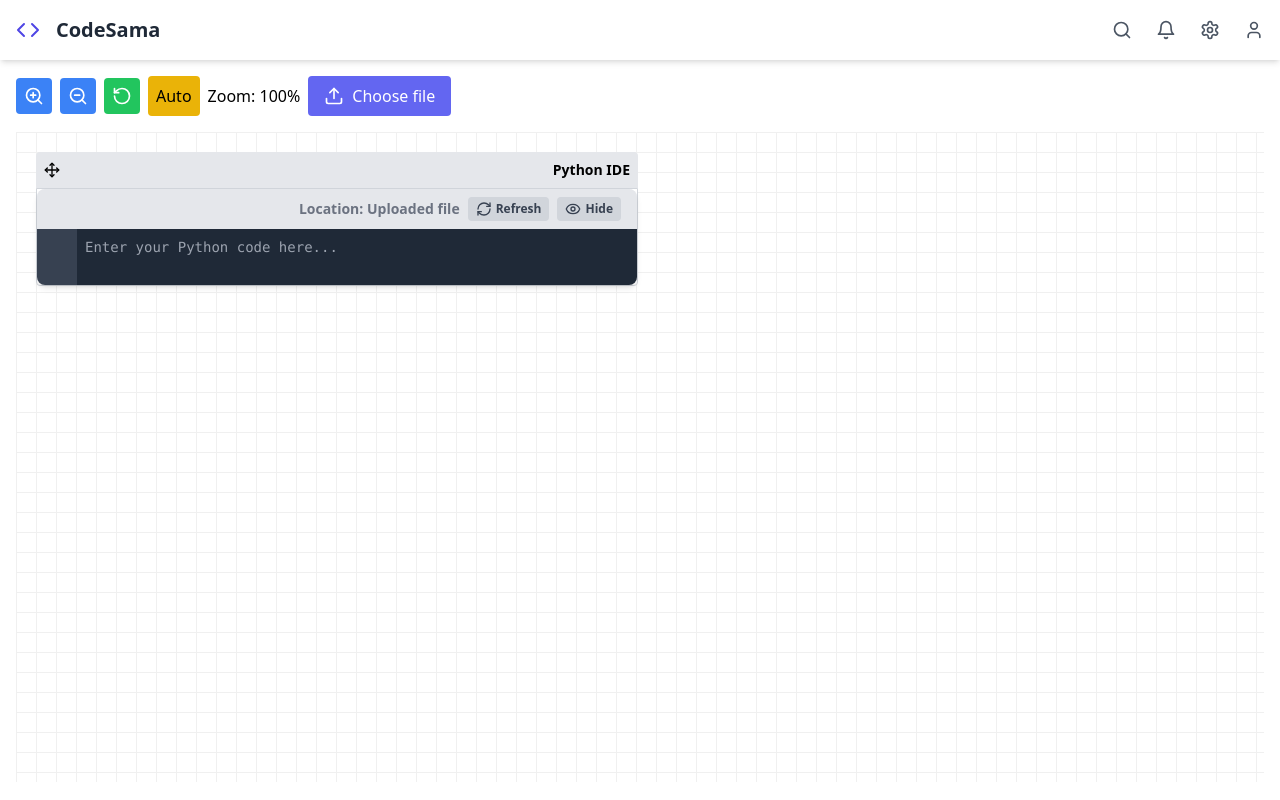
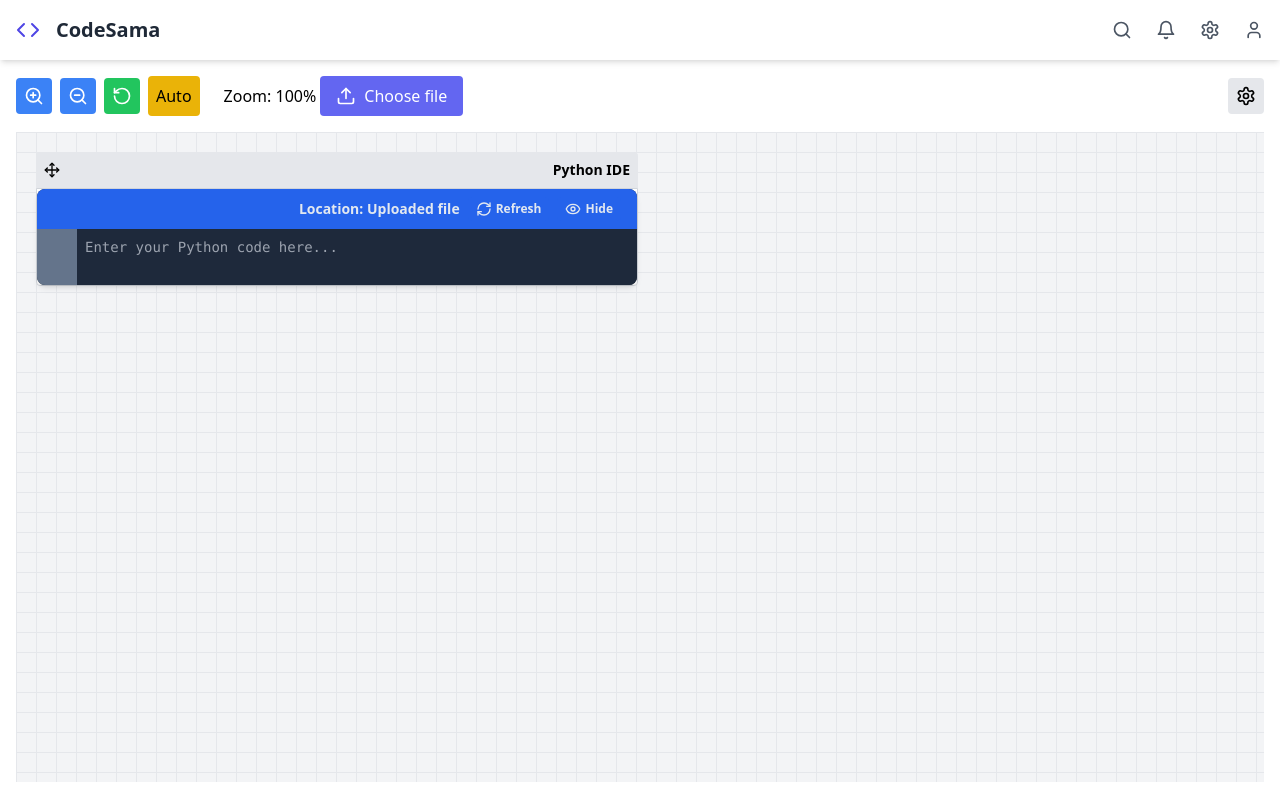
Before and after one commit to fridayowl/CodeSama, a React (Create React App) app: page / in a window 1280 px wide. Built offline with nearby package versions, Linux system fonts and the light colour scheme.

Commit message:
customization

```diff
--- a/package.json
+++ b/package.json
@@ -14,6 +14,7 @@
     "fs-extra": "^11.2.0",
     "lucide-react": "^0.439.0",
     "react": "^18.3.1",
+    "react-color": "^2.19.3",
     "react-dom": "^18.3.1",
     "react-scripts": "5.0.1",
     "react-spring": "^9.7.4",
@@ -49,6 +50,7 @@
   },
   "devDependencies": {
     "@types/fs-extra": "^11.0.4",
+    "@types/react-color": "^3.0.12",
     "@types/react-syntax-highlighter": "^15.5.13",
     "autoprefixer": "^10.4.20",
     "postcss": "^8.4.45",
--- a/src/CanvasGrid.tsx
+++ b/src/CanvasGrid.tsx
@@ -20,6 +20,7 @@ interface CanvasGridProps {
     onFlowVisibilityChange: (isVisible: boolean) => void;
     zoomLevel: number;
     idePosition: { x: number; y: number };
+    customization: any;
 }
 
 const CanvasGrid: React.FC<CanvasGridProps> = ({
@@ -36,6 +37,7 @@ const CanvasGrid: React.FC<CanvasGridProps> = ({
     onFlowVisibilityChange,
     zoomLevel,
     idePosition,
+    customization
 }) => {
     const getBlockPosition = (id: string) => {
         if (id === 'python-ide') {
@@ -66,9 +68,10 @@ const CanvasGrid: React.FC<CanvasGridProps> = ({
 
     return (
         <div className="relative w-full h-full" style={{
-            backgroundImage: `linear-gradient(to right, #f0f0f0 1px, transparent 1px),
-                               linear-gradient(to bottom, #f0f0f0 1px, transparent 1px)`,
-            backgroundSize: `${20 * zoomLevel}px ${20 * zoomLevel}px`,
+            backgroundImage: `linear-gradient(to right, ${customization.canvas.gridColor} 1px, transparent 1px),
+                               linear-gradient(to bottom, ${customization.canvas.gridColor} 1px, transparent 1px)`,
+            backgroundSize: `${customization.canvas.gridSpacing * zoomLevel}px ${customization.canvas.gridSpacing * zoomLevel}px`,
+            backgroundColor: customization.canvas.backgroundColor,
         }}>
             {isFlowVisible && getVisibleBlocks().map((item) => (
                 <DraggableWrapper
@@ -89,6 +92,7 @@ const CanvasGrid: React.FC<CanvasGridProps> = ({
                             fileType={item.fileType}
                             code={item.code}
                             onVisibilityChange={onVisibilityChange}
+                            customization={customization}
                         />
                     ) : item.type === 'function' ? (
                         <FunctionBlock
@@ -99,6 +103,7 @@ const CanvasGrid: React.FC<CanvasGridProps> = ({
                             fileType={item.fileType}
                             code={item.code}
                             onVisibilityChange={() => { }}
+                            customization={customization}
                         />
                     ) : (
                         <CodeBlock
@@ -110,6 +115,7 @@ const CanvasGrid: React.FC<CanvasGridProps> = ({
                             fileType={item.fileType}
                             code={item.code}
                             onVisibilityChange={onVisibilityChange}
+                            customization={customization}
                         />
                     )}
                 </DraggableWrapper>
@@ -128,6 +134,7 @@ const CanvasGrid: React.FC<CanvasGridProps> = ({
                     onCodeChange={onCodeChange}
                     fileName={fileName}
                     onFlowVisibilityChange={onFlowVisibilityChange}
+                    customization={customization.ide}
                 />
             </DraggableWrapper>
 
@@ -138,13 +145,11 @@ const CanvasGrid: React.FC<CanvasGridProps> = ({
                         startPoint: getAdjustedPosition(conn.start, true),
                         endPoint: getAdjustedPosition(conn.end, false),
                         startBlockType: blocks.find(b => b.id === conn.start)?.type || 'code',
-                        endBlockType: blocks.find(b => b.id === conn.end)?.type || 'code',
-                        type: (blocks.find(b => b.id === conn.start)?.type === 'code' ||
-                            blocks.find(b => b.id === conn.end)?.type === 'code')
-                            ? 'codeLink' : conn.type
+                        endBlockType: blocks.find(b => b.id === conn.end)?.type || 'code'
                     }))}
                     zoomLevel={zoomLevel}
                     getBlockPosition={getBlockPosition}
+                    customization={customization.connections}
                 />
             )}
         </div>
--- a/src/Connections.tsx
+++ b/src/Connections.tsx
@@ -1,6 +1,5 @@
 import React from 'react';
 import { GitFork, Package, ArrowUpRight, Layers, FileCode2, LucideIcon } from 'lucide-react';
-import customizationData from './customization.json';
 
 interface Point {
     x: number;
@@ -24,9 +23,12 @@ interface ConnectionsProps {
     connections: Connection[];
     zoomLevel: number;
     getBlockPosition: (id: string) => { x: number; y: number; width: number; height: number };
+    customization: any;
 }
 
-const Connections: React.FC<ConnectionsProps> = ({ connections, zoomLevel, getBlockPosition }) => {
+const defaultConnectionColor = "#000000";
+
+const Connections: React.FC<ConnectionsProps> = ({ connections, zoomLevel, getBlockPosition, customization }) => {
     const getBezierPath = (start: Point, end: Point): string => {
         const midX = (start.x + end.x) / 2;
         const dx = end.x - start.x;
@@ -35,7 +37,7 @@ const Connections: React.FC<ConnectionsProps> = ({ connections, zoomLevel, getBl
 
         let controlPoint1, controlPoint2;
 
-        if (dx < 0) { // If connection is right-to-left
+        if (dx < 0) {
             controlPoint1 = {
                 x: start.x - Math.abs(dx) * curvature,
                 y: start.y
@@ -58,8 +60,11 @@ const Connections: React.FC<ConnectionsProps> = ({ connections, zoomLevel, getBl
         return `M ${start.x},${start.y} C ${controlPoint1.x},${controlPoint1.y} ${controlPoint2.x},${controlPoint2.y} ${end.x},${end.y}`;
     };
 
-    const getConnectionColor = (type: Connection['type']) => {
-        return customizationData.connections[type].lineColor;
+    const getConnectionColor = (type: Connection['type']): string => {
+        if (customization && customization[type]) {
+            return customization[type].lineColor || defaultConnectionColor;
+        }
+        return defaultConnectionColor;
     };
 
     const getConnectionIcon = (type: Connection['type']): LucideIcon => {
@@ -73,11 +78,14 @@ const Connections: React.FC<ConnectionsProps> = ({ connections, zoomLevel, getBl
     };
 
     const getConnectionStyle = (type: Connection['type']) => {
-        const style = customizationData.connections[type];
-        return {
-            strokeDasharray: style.lineStyle === 'dashed' ? '5,5' :
-                style.lineStyle === 'dotted' ? '2,2' : 'none',
-        };
+        if (customization && customization[type]) {
+            const style = customization[type];
+            return {
+                strokeDasharray: style.lineStyle === 'dashed' ? '5,5' :
+                    style.lineStyle === 'dotted' ? '2,2' : 'none',
+            };
+        }
+        return {};
     };
 
     return (
@@ -131,7 +139,7 @@ const Connections: React.FC<ConnectionsProps> = ({ connections, zoomLevel, getBl
                     y: (connection.startPoint.y + connection.endPoint.y) / 2
                 };
 
-                const arrowHead = customizationData.connections[connection.type].arrowHead;
+                const arrowHead = customization[connection.type]?.arrowHead || 'arrow';
 
                 return (
                     <g key={connection.id}>
@@ -154,7 +162,7 @@ const Connections: React.FC<ConnectionsProps> = ({ connections, zoomLevel, getBl
                             height={16}
                         >
                             <div className="flex items-center justify-center w-full h-full bg-white rounded-full shadow-md">
-                                <IconComponent size={16} />
+                                <IconComponent size={16} color={color} />
                             </div>
                         </foreignObject>
                         <text
--- a/src/DesignCanvas.tsx
+++ b/src/DesignCanvas.tsx
@@ -1,9 +1,10 @@
 import React, { useState, useCallback, useEffect, useRef } from 'react';
-import { ZoomIn, ZoomOut, RotateCcw, Upload } from 'lucide-react';
+import { ZoomIn, ZoomOut, RotateCcw,Upload, Settings as SettingsIcon } from 'lucide-react';
 import CanvasGrid from './CanvasGrid';
 import { generateJsonFromPythonFile } from './fileProcessor';
+import SettingsPanel from './Settings';
+import defaultCustomization from './customization.json';
 
-// Type definitions
 export interface BlockData {
     id: string;
     type: 'class' | 'function' | 'code';
@@ -51,7 +52,9 @@ const DesignCanvas: React.FC = () => {
     const [idePosition, setIdePosition] = useState({ x: 20, y: 20 });
     const [refreshKey, setRefreshKey] = useState(0);
     const [autoZoom, setAutoZoom] = useState(true);
+    const [customization, setCustomization] = useState(defaultCustomization);
     const canvasRef = useRef<HTMLDivElement>(null);
+    const [isSettingsPanelOpen, setIsSettingsPanelOpen] = useState(false);
 
     const loadFile = useCallback(async (content: string) => {
         try {
@@ -271,27 +274,34 @@ const DesignCanvas: React.FC = () => {
         setAutoZoom(!autoZoom);
     };
 
+
+    const handleCustomizationChange = (newCustomization: any) => {
+        setCustomization(newCustomization);
+    };
+
     return (
         <div className="w-full h-screen p-4">
-            <div className="flex items-center mb-4 space-x-2">
-                <button onClick={handleZoomIn} className="p-2 bg-blue-500 text-white rounded hover:bg-blue-600" title="Zoom In">
+            <div className="flex justify-between items-center mb-4">
+                <div className="flex items-center">
+                    <button onClick={handleZoomIn} className="mr-2 p-2 bg-blue-500 text-white rounded hover:bg-blue-600" title="Zoom In">
                         <ZoomIn size={20} />
                     </button>
-                <button onClick={handleZoomOut} className="p-2 bg-blue-500 text-white rounded hover:bg-blue-600" title="Zoom Out">
+                    <button onClick={handleZoomOut} className="mr-2 p-2 bg-blue-500 text-white rounded hover:bg-blue-600" title="Zoom Out">
                         <ZoomOut size={20} />
                     </button>
-                <button onClick={handleZoomReset} className="p-2 bg-green-500 text-white rounded hover:bg-green-600" title="Reset Zoom">
+                    <button onClick={handleZoomReset} className="mr-2 p-2 bg-green-500 text-white rounded hover:bg-green-600" title="Reset Zoom">
                         <RotateCcw size={20} />
                     </button>
                     <button
                         onClick={toggleAutoZoom}
-                    className={`p-2 rounded ${autoZoom ? 'bg-yellow-500 hover:bg-yellow-600' : 'bg-gray-300 hover:bg-gray-400'}`}
+                        className={`mr-2 p-2 rounded ${autoZoom ? 'bg-yellow-500 hover:bg-yellow-600' : 'bg-gray-300 hover:bg-gray-400'}`}
                         title={autoZoom ? "Disable Auto-Zoom" : "Enable Auto-Zoom"}
                     >
                         Auto
                     </button>
-                <span className="ml-2">Zoom: {Math.round(zoomLevel * 100)}%</span>
-                <div className="relative">
+                    <span className="ml-4">Zoom: {Math.round(zoomLevel * 100)}%</span>
+
+                    <div className="relative  ml-1 ">
                         <input
                             type="file"
                             onChange={handleFileChange}
@@ -308,6 +318,14 @@ const DesignCanvas: React.FC = () => {
                         </label>
                     </div>
                 </div>
+                <button
+                    onClick={() => setIsSettingsPanelOpen(true)}
+                    className="p-2 bg-gray-200 rounded hover:bg-gray-300"
+                    title="Open Settings"
+                >
+                    <SettingsIcon size={20} />
+                </button>
+            </div>
 
             <div
                 ref={canvasRef}
@@ -315,9 +333,10 @@ const DesignCanvas: React.FC = () => {
                 style={{
                     width: '100%',
                     height: 'calc(100vh - 150px)',
-                    backgroundImage: `linear-gradient(to right, #f0f0f0 1px, transparent 1px),
-                                       linear-gradient(to bottom, #f0f0f0 1px, transparent 1px)`,
-                    backgroundSize: `${20 * zoomLevel}px ${20 * zoomLevel}px`,
+                    backgroundImage: `linear-gradient(to right, ${customization.canvas.gridColor} 1px, transparent 1px),
+                                       linear-gradient(to bottom, ${customization.canvas.gridColor} 1px, transparent 1px)`,
+                    backgroundSize: `${customization.canvas.gridSpacing * zoomLevel}px ${customization.canvas.gridSpacing * zoomLevel}px`,
+                    backgroundColor: customization.canvas.backgroundColor,
                 }}
             >
                 <div style={{
@@ -342,9 +361,17 @@ const DesignCanvas: React.FC = () => {
                         onFlowVisibilityChange={handleFlowVisibilityChange}
                         zoomLevel={zoomLevel}
                         idePosition={idePosition}
+                        customization={customization}
                     />
                 </div>
             </div>
+
+            <SettingsPanel
+                isOpen={isSettingsPanelOpen}
+                onClose={() => setIsSettingsPanelOpen(false)}
+                customization={customization}
+                onCustomizationChange={handleCustomizationChange}
+            />
         </div>
     );
 };
--- a/src/PythonIDE.tsx
+++ b/src/PythonIDE.tsx
@@ -6,9 +6,10 @@ interface PythonIDEProps {
     onCodeChange: (newCode: string) => void;
     fileName: string;
     onFlowVisibilityChange: (isVisible: boolean) => void;
+    customization: any;
 }
 
-const PythonIDE: React.FC<PythonIDEProps> = ({ fileContent, onCodeChange, fileName, onFlowVisibilityChange }) => {
+const PythonIDE: React.FC<PythonIDEProps> = ({ fileContent, onCodeChange, fileName, onFlowVisibilityChange, customization }) => {
     const [lines, setLines] = useState<string[]>([]);
     const [isFlowVisible, setIsFlowVisible] = useState(true);
     const [isRefreshing, setIsRefreshing] = useState(false);
@@ -39,28 +40,30 @@ const PythonIDE: React.FC<PythonIDEProps> = ({ fileContent, onCodeChange, fileNa
         setTimeout(() => {
             onFlowVisibilityChange(true);
             setIsRefreshing(false);
-        }, 500); // Adjust this delay as needed
+        }, 500);
     };
 
     return (
-        <div className="w-[600px] h-full bg-gray-100 rounded-lg shadow-md overflow-hidden flex flex-col">
-            <div className="bg-gray-200 text-gray-700 py-2 px-4 font-semibold flex justify-between items-center">
+        <div className="w-[600px] h-full rounded-lg shadow-md overflow-hidden flex flex-col" style={{ backgroundColor: customization.backgroundColor }}>
+            <div className="py-2 px-4 font-semibold flex justify-between items-center" style={{ backgroundColor: customization.highlightColor, color: customization.textColor }}>
                 <span>{fileName}</span>
                 <div className="flex items-center">
-                    <span className="text-sm text-gray-500 mr-2">Location: Uploaded file</span>
+                    <span className="text-sm mr-2" style={{ color: customization.textColor }}>Location: Uploaded file</span>
                     <button
                         onClick={handleRefresh}
-                        className="px-2 py-1 bg-gray-300 rounded hover:bg-gray-400 flex items-center mr-2"
+                        className="px-2 py-1 rounded hover:bg-opacity-80 flex items-center mr-2"
                         title="Refresh flow"
                         disabled={isRefreshing}
+                        style={{ backgroundColor: customization.highlightColor }}
                     >
                         <RefreshCw size={16} className={`mr-1 ${isRefreshing ? 'animate-spin' : ''}`} />
                         <span className="text-xs">Refresh</span>
                     </button>
                     <button
                         onClick={toggleFlowVisibility}
-                        className="px-2 py-1 bg-gray-300 rounded hover:bg-gray-400 flex items-center"
+                        className="px-2 py-1 rounded hover:bg-opacity-80 flex items-center"
                         title={isFlowVisible ? "Hide flow" : "Show flow"}
+                        style={{ backgroundColor: customization.highlightColor }}
                     >
                         {isFlowVisible ? <Eye size={16} className="mr-1" /> : <EyeOff size={16} className="mr-1" />}
                         <span className="text-xs">{isFlowVisible ? "Hide" : "Show"}</span>
@@ -68,7 +71,7 @@ const PythonIDE: React.FC<PythonIDEProps> = ({ fileContent, onCodeChange, fileNa
                 </div>
             </div>
             <div className="flex flex-grow overflow-hidden">
-                <div className="bg-gray-700 text-gray-300 p-2 text-right select-none overflow-y-hidden" style={{ width: '40px' }}>
+                <div className="p-2 text-right select-none overflow-y-hidden" style={{ width: '40px', backgroundColor: customization.lineNumbersColor, color: customization.textColor }}>
                     {lines.map((_, index) => (
                         <div key={index} className="leading-6 text-xs">
                             {index + 1}
@@ -76,11 +79,15 @@ const PythonIDE: React.FC<PythonIDEProps> = ({ fileContent, onCodeChange, fileNa
                     ))}
                 </div>
                 <textarea
-                    className="flex-grow p-2 font-mono text-sm bg-gray-800 text-white border-none resize-none outline-none overflow-y-scroll"
+                    className="flex-grow p-2 font-mono text-sm border-none resize-none outline-none overflow-y-scroll"
                     value={lines.join('\n')}
                     onChange={handleTextareaChange}
                     placeholder="Enter your Python code here..."
                     spellCheck="false"
+                    style={{
+                        backgroundColor: customization.backgroundColor,
+                        color: customization.textColor
+                    }}
                 />
             </div>
         </div>
--- /dev/null
+++ b/src/Settings.tsx
@@ -0,0 +1,83 @@
+import React from 'react';
+import { X } from 'lucide-react';
+
+interface SettingsPanelProps {
+    isOpen: boolean;
+    onClose: () => void;
+    customization: any;
+    onCustomizationChange: (newCustomization: any) => void;
+}
+
+const SettingsPanel: React.FC<SettingsPanelProps> = ({ isOpen, onClose, customization, onCustomizationChange }) => {
+    if (!isOpen) return null;
+
+    const handleColorChange = (category: string, type: string, property: string, value: string) => {
+        const newCustomization = {
+            ...customization,
+            [category]: {
+                ...customization[category],
+                [type]: {
+                    ...customization[category][type],
+                    [property]: value
+                }
+            }
+        };
+        onCustomizationChange(newCustomization);
+    };
+
+    const renderColorPicker = (category: string, type: string, property: string, label: string) => (
+        <div className="flex items-center justify-between mb-2">
+            <span>{label}</span>
+            <input
+                type="color"
+                value={customization?.[category]?.[type]?.[property] || '#ffffff'}  // Provide a default value if undefined
+                onChange={(e) => handleColorChange(category, type, property, e.target.value)}
+                className="w-8 h-8 rounded cursor-pointer"
+            />
+        </div>
+    );
+
+    return (
+        <div className="fixed right-0 top-0 h-full w-80 bg-white shadow-lg z-50 overflow-y-auto">
+            <div className="p-4">
+                <div className="flex justify-between items-center mb-4">
+                    <h2 className="text-xl font-bold">Settings</h2>
+                    <button onClick={onClose} className="p-1 rounded-full hover:bg-gray-200">
+                        <X size={24} />
+                    </button>
+                </div>
+
+                <h3 className="font-semibold mb-2">Blocks</h3>
+                {['class', 'function', 'code'].map(type => (
+                    <div key={type} className="mb-4">
+                        <h4 className="font-medium capitalize mb-2">{type}</h4>
+                        {renderColorPicker('blocks', type, 'backgroundColor', 'Background')}
+                        {renderColorPicker('blocks', type, 'borderColor', 'Border')}
+                        {renderColorPicker('blocks', type, 'textColor', 'Text')}
+                    </div>
+                ))}
+
+                <h3 className="font-semibold mb-2 mt-4">Connections</h3>
+                {['inherits', 'composes', 'uses', 'contains', 'codeLink'].map(type => (
+                    <div key={type} className="mb-4">
+                        <h4 className="font-medium capitalize mb-2">{type}</h4>
+                        {renderColorPicker('connections', type, 'lineColor', 'Line Color')}
+                    </div>
+                ))}
+
+                <h3 className="font-semibold mb-2 mt-4">Canvas</h3>
+                {renderColorPicker('canvas', 'canvas', 'backgroundColor', 'Background')}
+                {renderColorPicker('canvas', 'canvas', 'gridColor', 'Grid Color')}
+                {/* Skip non-color properties like gridSpacing */}
+
+                <h3 className="font-semibold mb-2 mt-4">IDE</h3>
+                {renderColorPicker('ide', 'ide', 'backgroundColor', 'Background')}
+                {renderColorPicker('ide', 'ide', 'textColor', 'Text')}
+                {renderColorPicker('ide', 'ide', 'lineNumbersColor', 'Line Numbers')}
+                {renderColorPicker('ide', 'ide', 'highlightColor', 'Highlight')}
+            </div>
+        </div>
+    );
+};
+
+export default SettingsPanel;
--- a/src/customization.json
+++ b/src/customization.json
@@ -3,52 +3,34 @@
     "class": {
       "backgroundColor": "#E3F2FD",
       "borderColor": "#1E88E5",
-      "textColor": "#0D47A1",
-      "icon": "cube"
+      "textColor": "#0D47A1"
     },
     "function": {
       "backgroundColor": "#E8F5E9",
       "borderColor": "#43A047",
-      "textColor": "#1B5E20",
-      "icon": "function-square"
+      "textColor": "#1B5E20"
     },
     "code": {
       "backgroundColor": "#FFF3E0",
       "borderColor": "#FB8C00",
-      "textColor": "#E65100",
-      "icon": "file-code"
+      "textColor": "#E65100"
     }
   },
   "connections": {
     "inherits": {
-      "lineColor": "#3B82F6",
-      "lineStyle": "dashed",
-      "arrowHead": "triangle",
-      "icon": "git-fork"
+      "lineColor": "#3B82F6"
     },
     "composes": {
-      "lineColor": "#10B981",
-      "lineStyle": "solid",
-      "arrowHead": "diamond",
-      "icon": "package"
+      "lineColor": "#10B981"
     },
     "uses": {
-      "lineColor": "#8B5CF6",
-      "lineStyle": "dotted",
-      "arrowHead": "arrow",
-      "icon": "arrow-up-right"
+      "lineColor": "#8B5CF6"
     },
     "contains": {
-      "lineColor": "#F59E0B",
-      "lineStyle": "solid",
-      "arrowHead": "circle",
-      "icon": "layers"
+      "lineColor": "#F59E0B"
     },
     "codeLink": {
-      "lineColor": "#F97316",
-      "lineStyle": "solid",
-      "arrowHead": "arrow",
-      "icon": "file-code-2"
+      "lineColor": "#F97316"
     }
   },
   "canvas": {
```
Also changed, not shown: src/Blocks.tsx (+23 -10 lines), src/CodeBlock.tsx (+18 -8 lines), 1 other file (tests, documents, lock files or other folders). Lines whose indentation alone changed are shown as unchanged.
